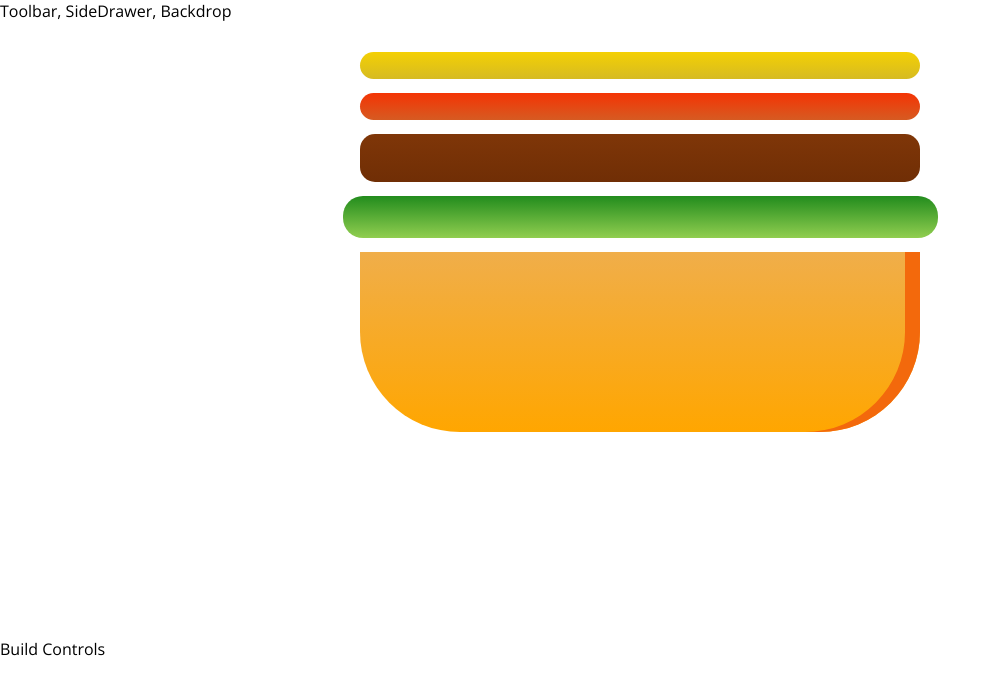
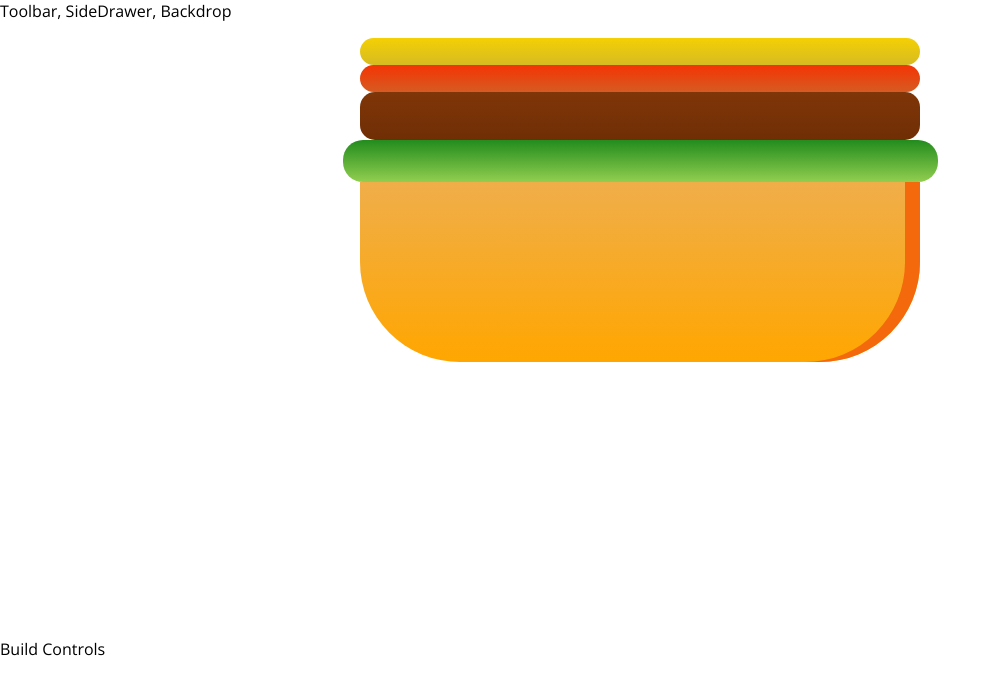
Before and after one commit to ShaunaMack/taco-builder, a React app: page / in a window 1280 px wide. Shown: the top 694 px of the page, without its empty margins (0-1001 px from the left). Built offline with nearby package versions, Linux system fonts and the light colour scheme.

Commit message:
outputting taco ingredients dynamically

```diff
--- a/src/components/Taco/Taco.js
+++ b/src/components/Taco/Taco.js
@@ -4,12 +4,15 @@
 import TacoIngredient from './TacoIngredient/TacoIngredient'
 
 const taco = (props) => {
+    const transformedIngredients = Object.keys(props.ingredients)
+    .map( igKey => {
+        return [...Array(props.ingredients[igKey])].map( (_, i) => {
+            return <TacoIngredient key={igKey + i} type={igKey} />
+        } )
+    })
     return (
         <div className={classes.Taco}>
-            <TacoIngredient type="cheese" />
-            <TacoIngredient type="salsa" />
-            <TacoIngredient type="meat" />
-            <TacoIngredient type="salad" />
+            {transformedIngredients}
             <TacoIngredient type="bread-bottom" />
         </div>
     );
--- a/src/components/Taco/TacoIngredient/TacoIngredient.module.css
+++ b/src/components/Taco/TacoIngredient/TacoIngredient.module.css
@@ -4,7 +4,8 @@
     background: linear-gradient(rgb(240, 174, 74), rgb(255, 166, 0));
     border-radius: 0 0 100px 100px;
     box-shadow: inset -15px 0 #f3690c;
-    margin: 2% auto;
+    margin: 0 auto 2% auto;
+
 }
 
 /* .BreadTop {
@@ -85,14 +86,14 @@
     width: 80%;
     height: 8%;
     background: linear-gradient(#7f3608, #702e05);
-    margin: 2% auto;
+    margin: 0 auto;
     border-radius: 15px;
 }
 
 .Cheese {
     width: 80%;
     height: 4.5%;
-    margin: 2% auto;
+    margin: 0 auto;
     background: linear-gradient(#f4d004, #d6bb22);
     border-radius: 20px;
 }
@@ -100,7 +101,7 @@
 .Salsa {
   width: 80%;
   height: 4.5%;
-  margin: 2% auto;
+  margin: 0 auto;
   background: linear-gradient(#f43404, #d65b22);
   border-radius: 20px;
 }
@@ -108,7 +109,7 @@
 .Salad {
     width: 85%;
     height: 7%;
-    margin: 2% auto;
+    margin: 0 auto;
     background: linear-gradient(#228c1d, #91ce50);
     border-radius: 20px;
 }
--- a/src/containers/TacoBuilder/TacoBuilder.js
+++ b/src/containers/TacoBuilder/TacoBuilder.js
@@ -4,10 +4,18 @@
 import Taco from '../../components/Taco/Taco'
 
 class TacoBuilder extends Component {
+    state = {
+        ingredients: {
+            cheese: 1,
+            salsa: 1,
+            meat: 1,
+            salad: 1,
+        }
+    }
     render() {
         return (
             <Aux>
-                <Taco />
+                <Taco ingredients={this.state.ingredients}/>
                 <div>Build Controls</div>
             </Aux>
 
```
